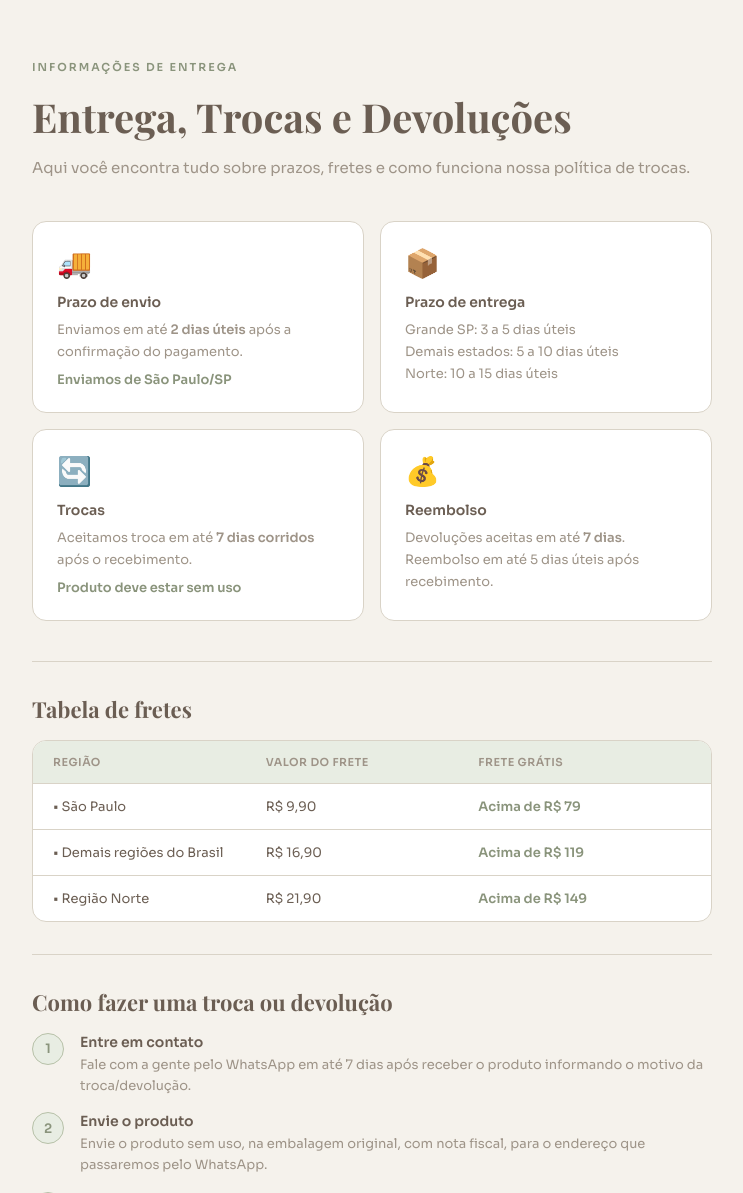
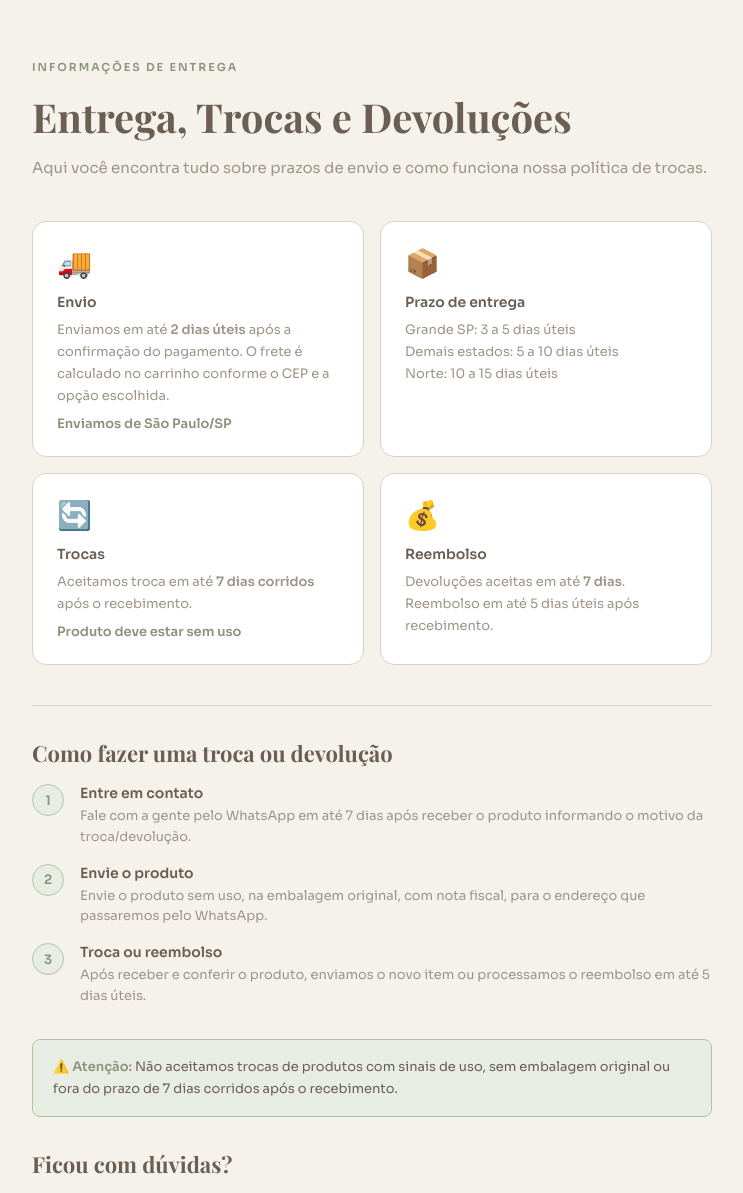
Before and after one commit to MatheusLoureiro7/BarrsStore, a Django app: page /entrega/ in a window 1280 px wide. Shown: the part 64-1257 px from the top of the page, without its empty margins (268-1011 px from the left). Run offline with Django 5.2, Linux system fonts and the light colour scheme.

Commit message:
Remove frete fixo e tabela de fretes

```diff
--- a/loja/templates/carrinho.html
+++ b/loja/templates/carrinho.html
@@ -193,7 +193,7 @@
         <input type="hidden" name="frete_valor" id="hidden-frete-valor">
         <input type="hidden" name="frete_nome" id="hidden-frete-nome">
         <input type="hidden" name="frete_service_id" id="hidden-frete-service-id">
-        <button type="submit" class="btn-finalizar" id="btn-finalizar">
+        <button type="submit" class="btn-finalizar" id="btn-finalizar" disabled>
           Finalizar compra
         </button>
       </form>
--- a/loja/templates/entrega.html
+++ b/loja/templates/entrega.html
@@ -38,12 +38,6 @@
   .sep{border:none;border-top:1px solid var(--border);margin:32px 0}
   h2{font-family:'Playfair Display',serif;font-size:22px;font-weight:700;margin-bottom:16px}
 
-  .frete-tabela{background:var(--surface);border:1px solid var(--border);border-radius:var(--radius);overflow:hidden;margin-bottom:32px}
-  .frete-linha{display:grid;grid-template-columns:1fr 1fr 1fr;padding:14px 20px;border-bottom:1px solid var(--border);font-size:13px}
-  .frete-linha:last-child{border-bottom:none}
-  .frete-linha.header{background:var(--green-bg);font-weight:600;font-size:11px;letter-spacing:.5px;text-transform:uppercase;color:var(--muted)}
-  .frete-gratis{color:var(--green);font-weight:600}
-
   .passos{display:flex;flex-direction:column;gap:16px;margin-bottom:32px}
   .passo{display:flex;gap:16px;align-items:flex-start}
   .passo-num{width:32px;height:32px;border-radius:50%;background:var(--green-bg);border:1px solid var(--green-light);display:flex;align-items:center;justify-content:center;font-size:13px;font-weight:600;color:var(--green);flex-shrink:0}
@@ -56,7 +50,7 @@
   .btn-wa{display:inline-flex;align-items:center;gap:8px;padding:12px 24px;background:#25d366;color:#fff;border-radius:var(--radius-sm);font-size:13px;font-weight:600;text-decoration:none;transition:opacity .2s}
   .btn-wa:hover{opacity:0.85}
 
-  @media(max-width:600px){.cards{grid-template-columns:1fr}.navbar{padding:0 20px}.nav-links{display:none}.frete-linha{grid-template-columns:1fr 1fr;gap:4px}}
+  @media(max-width:600px){.cards{grid-template-columns:1fr}.navbar{padding:0 20px}.nav-links{display:none}}
 </style>
 </head>
 <body>
@@ -80,13 +74,13 @@
 <div class="page">
   <div class="tag">Informações de entrega</div>
   <h1>Entrega, Trocas e Devoluções</h1>
-  <p class="lead">Aqui você encontra tudo sobre prazos, fretes e como funciona nossa política de trocas.</p>
+  <p class="lead">Aqui você encontra tudo sobre prazos de envio e como funciona nossa política de trocas.</p>
 
   <div class="cards">
     <div class="info-card">
       <div class="info-card-icon">🚚</div>
-      <div class="info-card-titulo">Prazo de envio</div>
-      <div class="info-card-desc">Enviamos em até <strong>2 dias úteis</strong> após a confirmação do pagamento.</div>
+      <div class="info-card-titulo">Envio</div>
+      <div class="info-card-desc">Enviamos em até <strong>2 dias úteis</strong> após a confirmação do pagamento. O frete é calculado no carrinho conforme o CEP e a opção escolhida.</div>
       <div class="info-card-dest">Enviamos de São Paulo/SP</div>
     </div>
     <div class="info-card">
@@ -104,32 +98,6 @@
       <div class="info-card-icon">💰</div>
       <div class="info-card-titulo">Reembolso</div>
       <div class="info-card-desc">Devoluções aceitas em até <strong>7 dias</strong>. Reembolso em até 5 dias úteis após recebimento.</div>
-    </div>
-  </div>
-
-  <hr class="sep">
-
-  <h2>Tabela de fretes</h2>
-  <div class="frete-tabela">
-    <div class="frete-linha header">
-      <span>Região</span>
-      <span>Valor do frete</span>
-      <span>Frete grátis</span>
-    </div>
-    <div class="frete-linha">
-      <span>• São Paulo</span>
-      <span>R$ 9,90</span>
-      <span class="frete-gratis">Acima de R$ 79</span>
-    </div>
-    <div class="frete-linha">
-      <span>• Demais regiões do Brasil</span>
-      <span>R$ 16,90</span>
-      <span class="frete-gratis">Acima de R$ 119</span>
-    </div>
-    <div class="frete-linha">
-      <span>• Região Norte</span>
-      <span>R$ 21,90</span>
-      <span class="frete-gratis">Acima de R$ 149</span>
     </div>
   </div>
 
--- a/loja/views.py
+++ b/loja/views.py
@@ -9,7 +9,7 @@ from django.contrib.auth.models import User
 from django.contrib.auth.decorators import login_required
 from django.contrib import messages
 from django.urls import reverse
-from .models import Produto, Carrinho, ItemCarrinho, Pedido, ItemPedido, PerfilCliente, Categoria, Cupom, calcular_frete_por_estado
+from .models import Produto, Carrinho, ItemCarrinho, Pedido, ItemPedido, PerfilCliente, Categoria, Cupom
 import mercadopago
 import json
 import requests as http_requests
@@ -601,26 +601,10 @@ def ver_carrinho(request):
 
 # ── CALCULAR FRETE VIA CEP (AJAX) ─────────────────────────────────
 def calcular_frete_ajax(request):
-    """Endpoint chamado pelo JS do checkout quando o cliente digita o CEP."""
-    from decimal import Decimal
-    estado = request.GET.get('estado', '').upper().strip()
-    try:
-        total = Decimal(request.GET.get('total', '0'))
-    except Exception:
-        total = Decimal('0')
-
-    frete, minimo = calcular_frete_por_estado(estado, total)
-    frete_gratis = frete == Decimal('0')
-    falta = max(minimo - total, Decimal('0'))
-
+    """Frete fixo/regional desativado. Use sempre o Melhor Envio."""
     return JsonResponse({
-        'frete': float(frete),
-        'total_com_frete': float(total + frete),
-        'frete_gratis': frete_gratis,
-        'falta_frete_gratis': float(falta),
-        'minimo_gratis': float(minimo),
-        'estado': estado,
-    })
+        'erro': 'Frete fixo desativado. Calcule o frete no carrinho pelo Melhor Envio.'
+    }, status=410)
 
 
 # ── CALCULAR FRETE VIA MELHOR ENVIO ───────────────────────────────
@@ -843,17 +827,18 @@ def checkout(request):
 
         estado_pedido = request.POST.get('estado', 'SP')
         subtotal = carrinho.total()
-        # Usa frete selecionado no carrinho (Melhor Envio) ou fallback por regiao.
+        # Frete deve vir da opção escolhida pelo comprador no Melhor Envio.
         frete_selecionado = request.POST.get('frete_valor', '').replace(',', '.').strip()
-        if frete_selecionado:
-            try:
-                frete = Decimal(frete_selecionado)
-                if frete < 0:
-                    raise InvalidOperation
-            except (InvalidOperation, ValueError):
-                frete, _ = calcular_frete_por_estado(estado_pedido, subtotal)
-        else:
-            frete, _ = calcular_frete_por_estado(estado_pedido, subtotal)
+        if not frete_selecionado:
+            messages.error(request, 'Calcule e selecione uma opção de frete no carrinho antes de finalizar.')
+            return render_checkout()
+        try:
+            frete = Decimal(frete_selecionado)
+            if frete < 0:
+                raise InvalidOperation
+        except (InvalidOperation, ValueError):
+            messages.error(request, 'Não foi possível validar o frete selecionado. Calcule o frete novamente no carrinho.')
+            return render_checkout()
 
         desconto = Decimal('0')
         cupom_codigo = request.POST.get('cupom_codigo', '').strip().upper()
@@ -1199,7 +1184,7 @@ def pagina_404(request, exception):
 def entrega(request):
     context = {
         'qtd_carrinho': get_carrinho_info(request),
-        **seo_context(request, 'Entrega e frete - Barrs Store', 'Veja prazos, frete e informacoes de entrega da Barrs Store para comprar com tranquilidade.'),
+        **seo_context(request, 'Entrega e trocas - Barrs Store', 'Veja prazos de envio e informacoes de trocas e devolucoes da Barrs Store para comprar com tranquilidade.'),
     }
     return render(request, 'entrega.html', context)
 
```
Also changed, not shown: loja/templates/checkout.html (+2 -44 lines).
